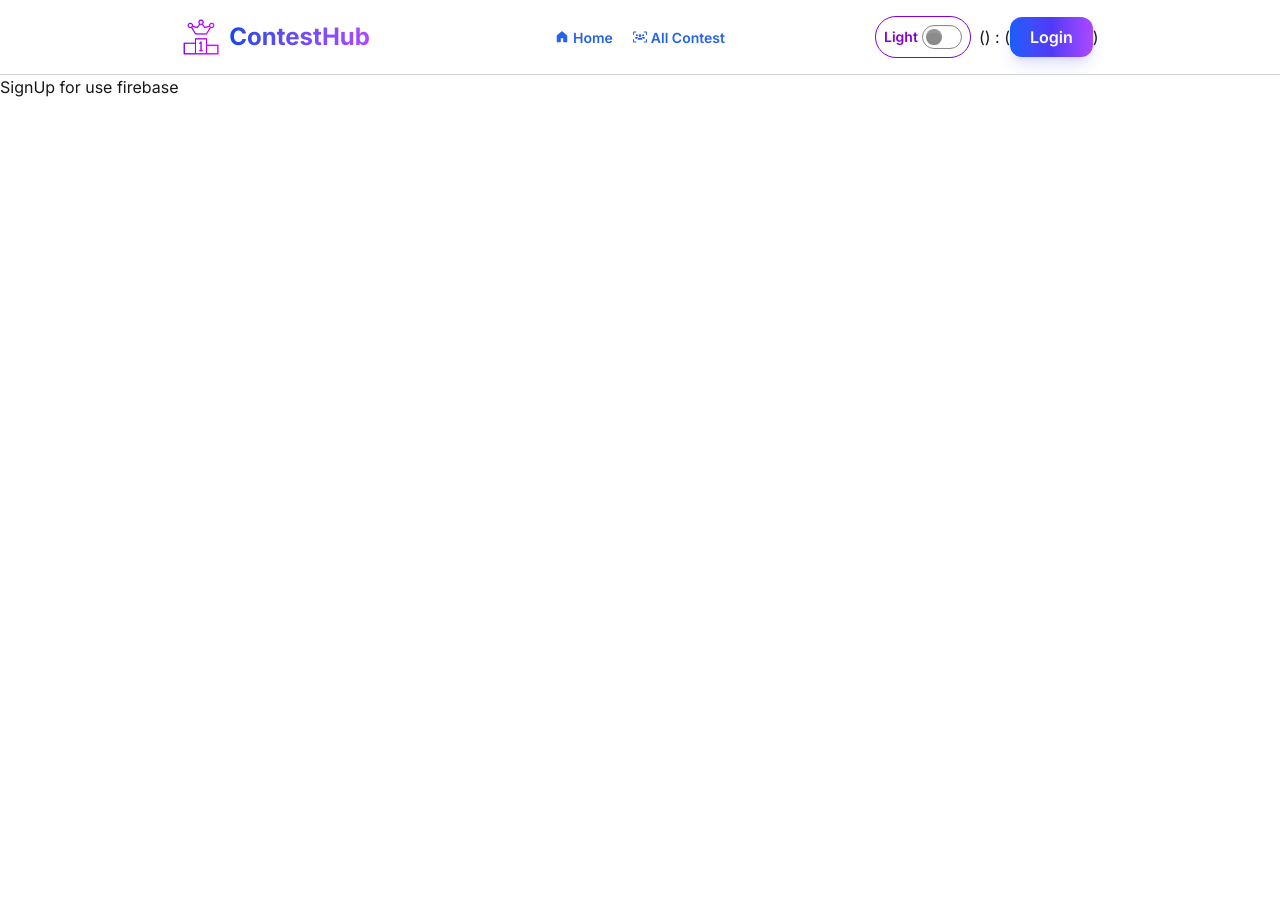
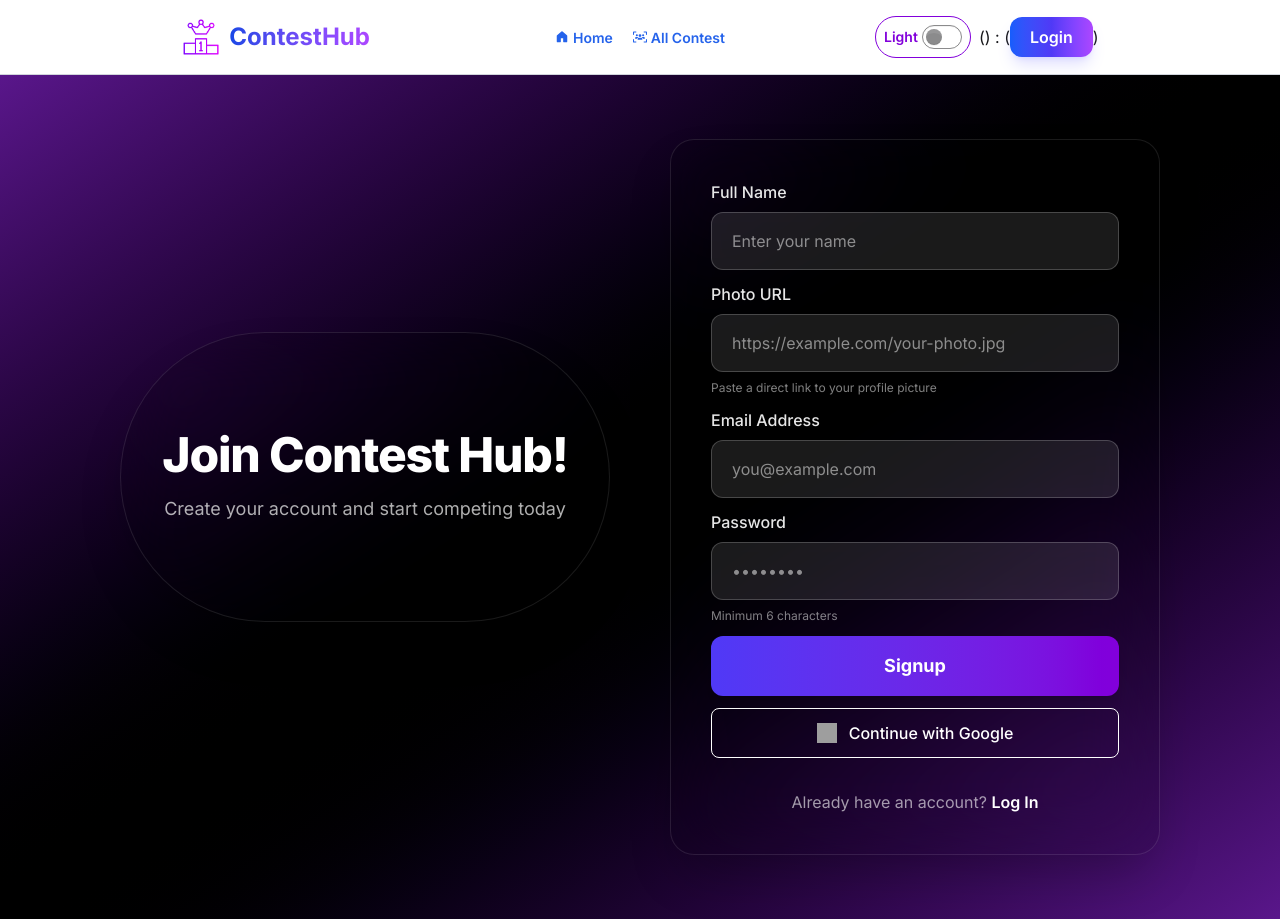
Before and after one commit to LetPritom/contest-hub-client, a React (Vite) app: page /signup in a window 1280 px wide. Before the commit the page ends 800 px from the top, so only its background shows below. Built offline with nearby package versions, Linux system fonts and the light colour scheme; grey boxes are pictures that could not be loaded.

Commit message:
complete my signup page

```diff
--- a/src/Components/Home/Home.jsx
+++ b/src/Components/Home/Home.jsx
@@ -2,12 +2,18 @@ import React from 'react';
 import Banner from '../../Pages/Home/Banner';
 import HomeTitle from '../../Pages/Home/HomeTitle';
 import ContestDetails from '../../Pages/ContestDetails/ContestDetails';
+import ConstestCard from '../../Pages/Components/ConstestCard';
 
 const Home = () => {
     return (
         <div>
             <Banner></Banner>
             <HomeTitle></HomeTitle>
+
+            <div className="grid grid-cols-1 sm:grid-cols-2 md:grid-cols-3 lg:grid-cols-4">
+             <ConstestCard></ConstestCard>
+            </div>
+
             {/* <ContestDetails></ContestDetails> */}
             <h1>Home</h1>
         </div>
--- a/src/Pages/Components/ConstestCard.jsx
+++ b/src/Pages/Components/ConstestCard.jsx
@@ -1,11 +1,85 @@
-import React from 'react';
+import React from "react";
+import logo from "../../assets/image1.jpg";
+import { NavLink } from "react-router";
 
 const ConstestCard = () => {
-    return (
-        <div>
+  return (
+    <div>
+      <div className="group relative bg-white/0 backdrop-blur-xl rounded-3xl overflow-hidden shadow-lg hover:shadow-2xl hover:shadow-purple-500/20 transition-all hover:-translate-y-2 duration-500 border border-white/20">
+        {/* Gradient Border Effect */}
+        <div className="absolute inset-0 bg-linear-to-br from-[#2563EB] via-pink-300 to- opacity-0 group-hover:opacity-100 transition-opacity duration-500 rounded-3xl -z-10 scale-105"></div>
 
+        {/* Profile Image zoom  kora hoiche jokhon over korbo */}
+        <div className="relative overflow-hidden">
+          <img
+            src={logo}
+            alt={"partner.name"}
+            className="w-full h-80  object-cover transition-transform duration-500 group-hover:scale-110"
+          />
+          {/* Online Badge */}
+          {/* <div
+            className={`absolute top-4 right-4 w-4 h-4 ${
+              partner.studyMode === "Online" ? "bg-green-500" : "bg-red-500"
+            } rounded-full ring-4 ring-white shadow-lg animate-pulse`}
+          ></div> */}
         </div>
-    );
+
+        {/* Card Body */}
+        <div className="p-6 space-y-4">
+          <div className="flex flex-col gap-2">
+            <h2 className="text-2xl font-bold text-gray-800">
+              {"partner.name"}
+            </h2>
+            <h2 className="text-sm font-bold text-gray-800">
+              Exp: {"partner.experienceLevel"}
+            </h2>
+            <div className="flex items-center gap-2">
+              <span
+                className={`inline-flex items-center gap-2 px-4 py-2 rounded-full text-xs font-bold shadow-md transition-all duration-500 ${`partner.studyMode === "Online"
+                    ? "bg-green-100 text-green-800 ring-2 ring-green-500/30"
+                    : "bg-red-100 text-red-800 ring-2 ring-red-500/30"`}`}
+              >
+                {/* Dot */}
+                <span
+                  className={`w-3 h-3 rounded-full animate-pulse ${`partner.studyMode === "Online"
+                      ? "bg-green-500"
+                      : "bg-red-500"`}`}
+                ></span>
+
+                {/* Text */}
+                {`partner.studyMode === "Online"
+                  ? "Online Now"
+                  : "Offline"`}
+              </span>
+            </div>
+          </div>
+
+          {/* Subject and Rating */}
+
+          <div className="flex justify-between items-center">
+            <span className="px-4 py-2 bg-linear-to-r from-purple-500 to-pink-400 text-white font-semibold rounded-md text-sm">
+              {`partner.subject`}
+            </span>
+            <div className="flex items-center gap-1">
+              <span className="text-yellow-500 text-xl">
+                <img className="w-5 h-5" src={`rating`} alt="" />
+              </span>
+              <span className="font-bold text-gray-700 ml-1">
+                {`partner.rating`}
+              </span>
+            </div>
+          </div>
+
+          {/* create partner profile button */}
+          <NavLink to={`/partnersDetails/${8}`}>
+            <button className="w-full mt-4 py-3 bg-linear-to-r from-[#2563EB] to-pink-600 text-white font-bold rounded-xl hover:from-purple-700 hover:to-pink-700 transform hover:scale-105 transition-all duration-300 shadow-md cursor-pointer">
+              View Profile
+            </button>
+          </NavLink>
+        </div>
+      </div>
+    </div>
+  );
 };
 
 export default ConstestCard;
--- a/src/Pages/Home/Banner.jsx
+++ b/src/Pages/Home/Banner.jsx
@@ -3,11 +3,13 @@ import React from 'react';
 const Banner = () => {
     return (
        <div className="relative min-h-[80vh] flex items-center justify-center overflow-hidden bg-linear-to-br from-purple-900 via-black to-purple-900">
-      {/* Glassmorphism Overlay */}
+
+      {/* Glass Overlay */}
 
       <div className="absolute inset-0 bg-black/20 backdrop-blur-sm"></div>
 
       {/* Main Glass Card */}
+
       <div className="relative z-10 w-full max-w-4xl mx-4 px-8 py-12 text-center">
         <div className="bg-black/20 backdrop-blur-xl border border-white/30 rounded-3xl shadow-2xl px-10 py-16 animate-pulse-border">
           <h1 className="text-4xl md:text-5xl lg:text-6xl font-bold text-white mb-6 drop-shadow-lg">
@@ -18,6 +20,7 @@ const Banner = () => {
           </p>
 
           {/* Search Bar */}
+
           <div className="flex items-center justify-center max-w-2xl mx-auto animate-pulse">
             <div className="relative w-full">
               <input
@@ -25,7 +28,7 @@ const Banner = () => {
                 placeholder="Search contests by name, platform, prize..."
                 className="w-full px-8 py-5 pr-48 text-lg text-white placeholder-white/70 bg-white/15 backdrop-blur-md border border-white/30 rounded-full focus:outline-none focus:ring-4 focus:ring-white/30 focus:border-white/50 transition-all"
               />
-              <button className="absolute right-2 top-2 px-8 py-3 bg-linear-to-r from-indigo-500 to-purple-600 hover:from-indigo-600 hover:to-purple-700 text-white font-semibold rounded-full transition-all transform hover:scale-105 shadow-lg cursor-pointer">
+              <button className="absolute right-2 top-2.5 px-8 py-3 bg-linear-to-r from-indigo-500 to-purple-600 hover:from-indigo-600 hover:to-purple-700 text-white font-semibold rounded-full transition-all transform hover:scale-105 shadow-lg cursor-pointer">
                 Search
               </button>
             </div>
--- a/src/Pages/SingUp.jsx/SignUp.jsx
+++ b/src/Pages/SingUp.jsx/SignUp.jsx
@@ -1,11 +1,125 @@
-import React from 'react';
+import React from "react";
 
 const SignUp = () => {
-    return (
-        <div>
-            <h1>SignUp for use firebase</h1>
+  return (
+    <div className="min-h-screen bg-linear-to-br from-purple-900 via-black to-purple-900 flex items-center justify-center px-4 py-16">
+      <div className="w-10/12 mx-auto flex flex-col md:flex-row items-center justify-between gap-15">
+        <div className="text-center rounded-full  mb-10 flex-1 bg-black/10 backdrop-blur-2xl shadow-2xl border border-white/10 p-10">
+          <div className="align flex flex-col justify-center items-center h-52 ">
+            <h2 className="text-4xl md:text-5xl font-extrabold text-white mb-4 tracking-tight drop-shadow-2xl">
+              Join Contest Hub!
+            </h2>
+            <p className="text-white/70 text-lg">
+              Create your account and start competing today
+            </p>
+          </div>
         </div>
-    );
+
+        {/* Glassmorphism Card */}
+
+        <div className="bg-black/10 backdrop-blur-2xl rounded-3xl shadow-2xl border border-white/10 p-10 animate-fade-in flex-1">
+          <form onSubmit={"handleSubmit"} className="space-y-3">
+            {/* Name Field */}
+            <div>
+              <label className="block text-white/90 font-medium mb-2">
+                Full Name
+              </label>
+              <input
+                type="text"
+                name="name"
+                onChange={"handleChange"}
+                required
+                placeholder="Enter your name"
+                className="w-full px-5 py-4 bg-white/10 backdrop-blur-md border border-white/20 rounded-xl text-white placeholder-white/50 focus:outline-none focus:ring-4 focus:ring-purple-500/50 focus:border-purple-500/70 transition-all duration-300"
+              />
+            </div>
+
+            {/* Photo URL Field */}
+            <div>
+              <label className="block text-white/90 font-medium mb-2">
+                Photo URL
+              </label>
+              <input
+                type="url"
+                name="photoURL"
+                onChange={"handleChange"}
+                placeholder="https://example.com/your-photo.jpg"
+                className="w-full px-5 py-4 bg-white/10 backdrop-blur-md border border-white/20 rounded-xl text-white placeholder-white/50 focus:outline-none focus:ring-4 focus:ring-purple-500/50 focus:border-purple-500/70 transition-all duration-300"
+              />
+              <p className="text-white/50 text-xs mt-2">
+                Paste a direct link to your profile picture
+              </p>
+            </div>
+
+            {/* Email Field */}
+            <div>
+              <label className="block text-white/90 font-medium mb-2">
+                Email Address
+              </label>
+              <input
+                type="email"
+                name="email"
+                onChange={"handleChange"}
+                required
+                placeholder="you@example.com"
+                className="w-full px-5 py-4 bg-white/10 backdrop-blur-md border border-white/20 rounded-xl text-white placeholder-white/50 focus:outline-none focus:ring-4 focus:ring-purple-500/50 focus:border-purple-500/70 transition-all duration-300"
+              />
+            </div>
+
+            {/* Password Field */}
+            <div>
+              <label className="block text-white/90 font-medium mb-2">
+                Password
+              </label>
+              <input
+                type="password"
+                name="password"
+                onChange={"handleChange"}
+                required
+                placeholder="••••••••"
+                minLength="6"
+                className="w-full px-5 py-4 bg-white/10 backdrop-blur-md border border-white/20 rounded-xl text-white placeholder-white/50 focus:outline-none focus:ring-4 focus:ring-purple-500/50 focus:border-purple-500/70 transition-all duration-300"
+              />
+              <p className="text-white/50 text-xs mt-2">Minimum 6 characters</p>
+            </div>
+
+            {/* Submit Button */}
+            <button
+              type="submit"
+              className="w-full py-4 bg-linear-to-r from-indigo-600 to-purple-700 hover:from-indigo-500 hover:to-purple-600 text-white font-bold text-lg rounded-xl shadow-lg transform hover:scale-105 transition-all duration-300 hover:shadow-purple-500/30 cursor-pointer"
+            >
+              Signup
+            </button>
+
+            {/* google signup */}
+
+            <button
+              type="button"
+              onClick={"handleGoogleSignin"}
+              className="flex items-center justify-center gap-3 w-full border border-white cursor-pointer text-white py-3 rounded-lg font-medium hover:bg-white/10 transition"
+            >
+              <img
+                src="https://www.svgrepo.com/show/475656/google-color.svg"
+                alt="Google"
+                className="w-5 h-5"
+              />
+              Continue with Google
+            </button>
+          </form>
+
+          <p className="text-center text-white/60 mt-8">
+            Already have an account?{" "}
+            <a
+              href="/login"
+              className="text-white font-semibold hover:text-purple-300 transition"
+            >
+              Log In
+            </a>
+          </p>
+        </div>
+      </div>
+    </div>
+  );
 };
 
 export default SignUp;
```
Also changed, not shown: src/assets/image1.jpg (added).
